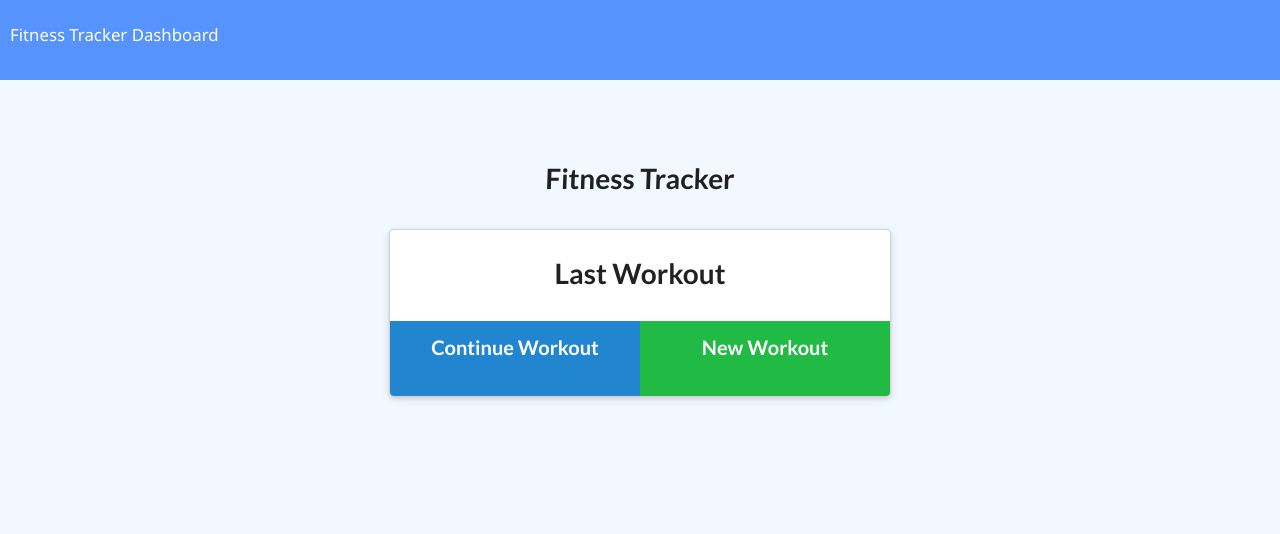
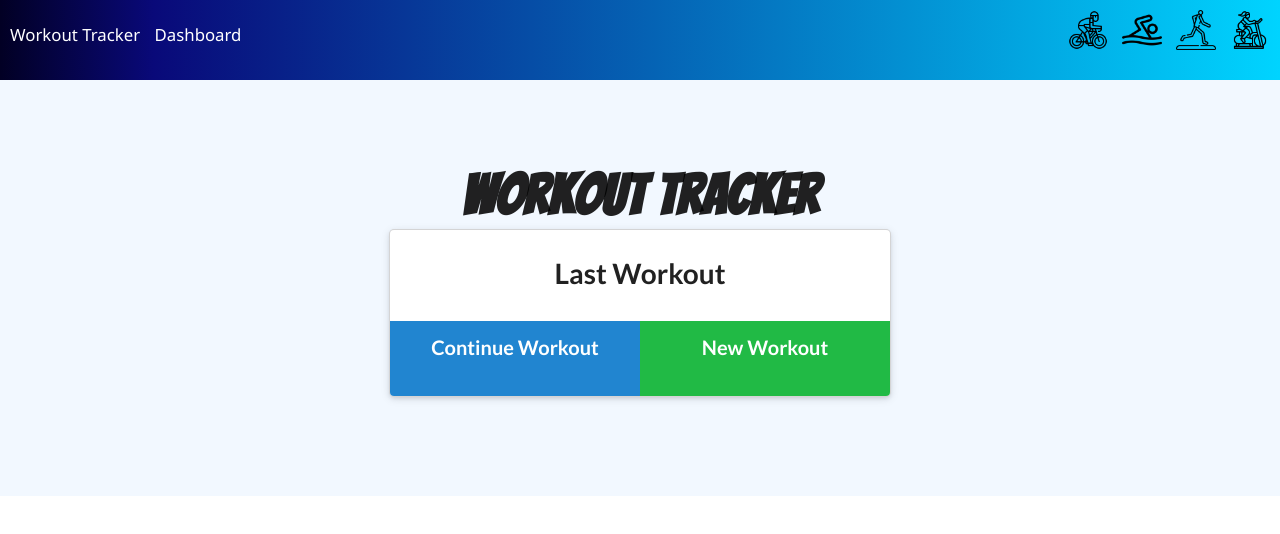
Before and after one commit to ryanhun7er/workout-tracker, a website: page public/index.html in a window 1280 px wide. Drawn offline with nearby package versions, Linux system fonts and the light colour scheme; no server answers.

Commit message:
update css

```diff
--- a/public/index.html
+++ b/public/index.html
@@ -9,17 +9,26 @@
   <link rel="stylesheet" href="style.css" />
   <link rel="icon" type="image/png" href="./images/favicon-16x16.png" sizes="16x16" />
   <link rel="icon" type="image/png" href="./images/favicon-32x32.png" sizes="32x32" />
+  <link href="https://fonts.googleapis.com/css2?family=Bangers&display=swap" rel="stylesheet">
   <title>Fitness Tracker</title>
 </head>
 
 <body>
   <nav>
-    <a href="/">Fitness Tracker</a>
-    <a href="/stats">Dashboard</a>
+    <a href="/">Workout Tracker</a>
+    <a class="right" href="/stats">Dashboard</a>
+    <img src="images/exercise.png" style="width:40px;height:4
+    0px">
+    <img src="images/exercise (1).png" style="width:40px;height:4
+    0px">
+    <img src="images/hot-pool.png" style="width:40px;height:4
+    0px">
+    <img src="images/bike.png" style="width:40px;height:4
+    0px">
   </nav>
   <div class="wrapper workout">
     <header>
-      <h1>Fitness Tracker</h1>
+      <h1>Workout Tracker</h1>
     </header>
     <div class="ui container workout">
       <div class="ui raised card m-auto">
--- a/public/style.css
+++ b/public/style.css
@@ -5,6 +5,7 @@
   margin: 0;
   padding: 0;
 }
+font-family: 'Bangers', cursive;
 
 html,
 body,
@@ -17,7 +18,8 @@ body {
 }
 
 nav {
-  background-color: #5793fd;
+  background: rgb(2,0,36);
+  background: linear-gradient(90deg, rgba(2,0,36,1) 0%, rgba(9,9,121,1) 12%, rgba(0,212,255,1) 100%);
   color: #ffffff;
   height: 80px;
   padding: 10px;
@@ -25,12 +27,30 @@ nav {
   font-size: 1.2rem;
 }
 
-a,
-a:hover,
-a:active,
+h1 {
+  font-family: 'Bangers', cursive;
+  font-size: 4rem;
+}
+
+.right {
+  margin-left: 10px;
+}
+
+a:hover {
+  transform: scale(1.25);
+}
+
+a {
+  color: white;
+}
+
+a:active {
+  color: greenyellow;
+
+},
 a:visited {
   text-decoration: none;
-  color: inherit;
+  color: red;
 }
 
 header {
@@ -145,6 +165,11 @@ form::after {
 
 .exercise .buttons button {
   width: 100%;
+}
+
+img {
+  float: right;
+  margin-left: 1rem;
 }
 
 button {
```
Also changed, not shown: public/exercise.html (+1 -0 lines), public/stats.html (+2 -1 lines), public/images/bike.png (added), public/images/exercise (1).png (added), public/images/exercise.png (added), public/images/hot-pool.png (added).
